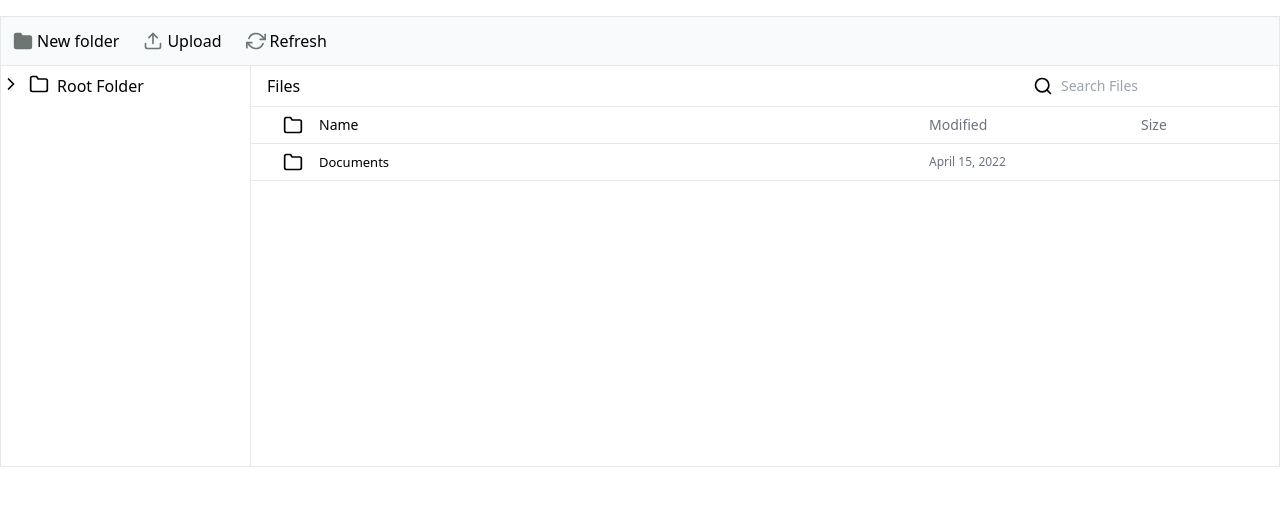
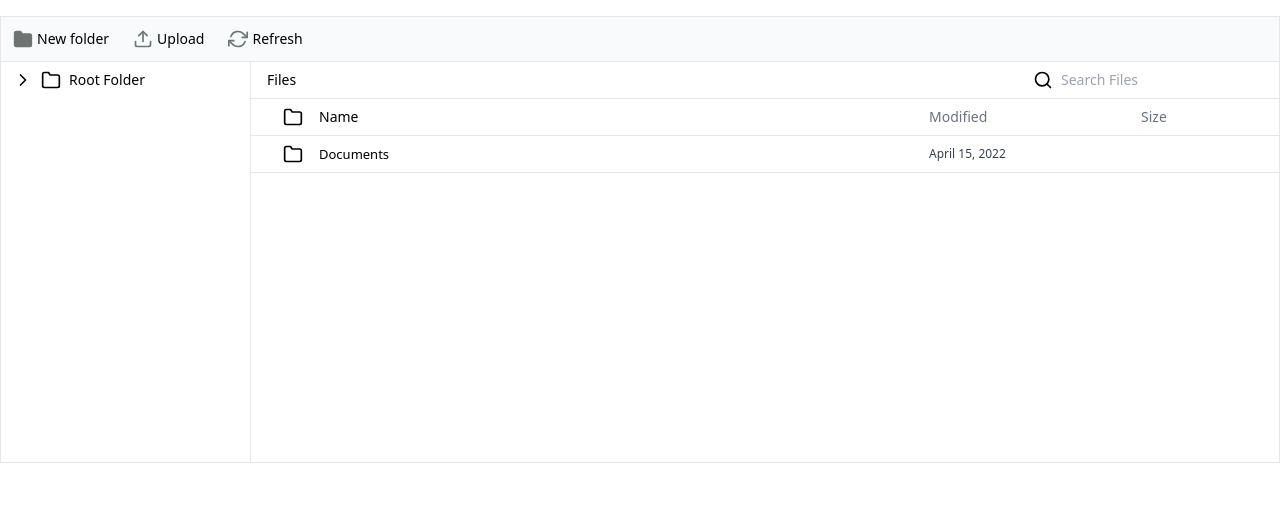
Before and after one commit to a89529294/file-system-ui, a React (Create React App) app: page / in a window 1280 px wide. Shown: the top 506 px of the page. Built offline with nearby package versions, Linux system fonts and the light colour scheme.

Commit message:
fix minor font size, padding issues

```diff
--- a/src/App.tsx
+++ b/src/App.tsx
@@ -18,7 +18,7 @@ function App() {
     useState<FolderStatus[]>(value);
 
   return (
-    <div className="container mx-auto border-[1px] border-gray-200">
+    <div className="container mx-auto border-[1px] border-gray-200 text-sm">
       <div className="grid grid-rows-[auto_minmax(400px,1fr)] grid-cols-[min(250px)_1fr]">
         <TopRow>
           <IconButton icon="folder" label="New folder" />
--- a/src/components/LeftPanel.tsx
+++ b/src/components/LeftPanel.tsx
@@ -108,7 +108,7 @@ const LeftPanel = ({
   setFolderStatusArray: Function;
 }) => {
   return (
-    <ul className="border-r-[1px] border-gray-200 select-none relative">
+    <ul className="border-r-[1px] border-gray-200 select-none relative pl-3">
       <FolderRow
         folder={rootFolder}
         folderStatusArray={folderStatusArray}
--- a/src/components/RightPanel.tsx
+++ b/src/components/RightPanel.tsx
@@ -30,8 +30,10 @@ const TableRow = (props: TableRowHeaderProps | TableRowProps) => {
         <span>{name}</span>
       </div>
       <div
-        className={`px-4 ml-auto text-gray-500 flex-[2] ${
-          isHeader ? "text-tableHeader" : "text-tableCellModified"
+        className={`px-4 ml-auto flex-[2] ${
+          isHeader
+            ? "text-tableHeader text-gray-500"
+            : "text-tableCellModified text-gray-700"
         }`}
       >
         {date}
```
